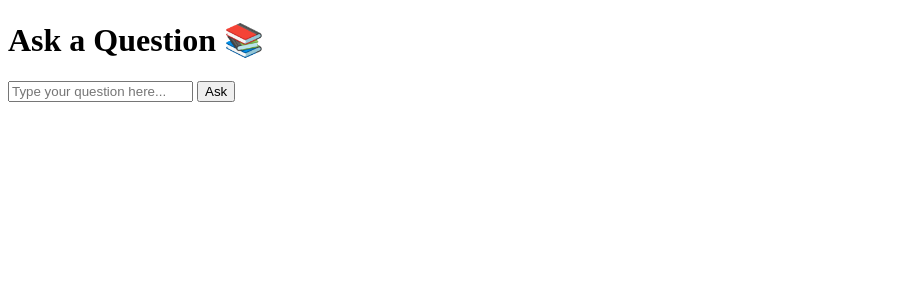
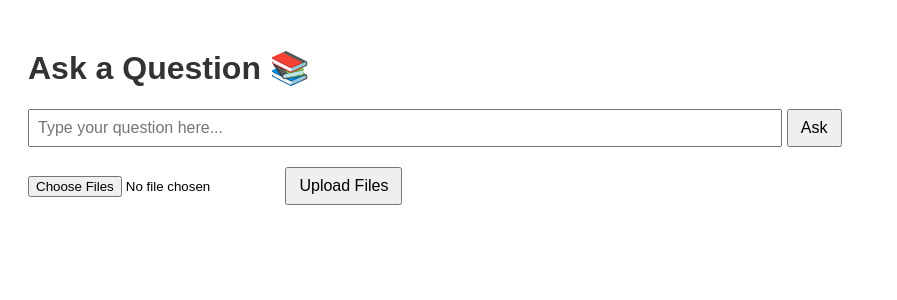
Before and after one commit to SidharthSNair/Finance_Rag_Project, a FastAPI app: page / in a window 1280 px wide. Shown: the top 300 px of the page, without its empty margins (0-897 px from the left). Run offline with FastAPI, Linux system fonts and the light colour scheme.

Commit message:
feat: Implement document upload, ingestion, and QA chain with LCEL and Ollama

```diff
--- a/backend/main.py
+++ b/backend/main.py
@@ -1,17 +1,24 @@
 import os
+import shutil
 
 
-from fastapi import FastAPI, Request, Form
-from fastapi.responses import HTMLResponse
+from fastapi import FastAPI, Request, Form, UploadFile, File
+from fastapi.responses import HTMLResponse, RedirectResponse
 from fastapi.templating import Jinja2Templates
 
 
-from chains.qa_chain import get_qa_chain
+#from chains.qa_chain import get_qa_chain
+from backend.chains.qa_lcel_chain import get_lcel_qa_chain
+from backend.agents.ingest_documents import ingest_uploaded_documents
+
 
 app = FastAPI()
 templates = Jinja2Templates(directory="frontend/templates")
 
-qa_chain = get_qa_chain()
+qa_chain = get_lcel_qa_chain()
+
+UPLOAD_DIR = os.path.abspath(os.path.join(os.path.dirname(__file__), "..", "uploaded_docs"))
+os.makedirs(UPLOAD_DIR, exist_ok=True)
 
 @app.get("/", response_class=HTMLResponse)
 def read_root(request: Request):
@@ -19,5 +26,19 @@ def read_root(request: Request):
 
 @app.post("/ask", response_class=HTMLResponse)
 def ask_question(request: Request, question: str = Form(...)):
-    response = qa_chain.run(question)
+    qa_chain = get_lcel_qa_chain()
+    response = qa_chain.invoke(question)
     return templates.TemplateResponse("index.html", {"request": request, "answer": response, "question": question})
+
+@app.post("/upload")
+async def upload_files(files: list[UploadFile] = File(...)):
+    for file in files:
+        file_path = os.path.join(UPLOAD_DIR, file.filename)
+        with open(file_path, "wb") as f:
+            shutil.copyfileobj(file.file, f)
+
+    # Ingest uploaded documents to vectorstore
+    ingest_uploaded_documents()
+
+    # Redirect to home page after upload
+    return RedirectResponse("/", status_code=303)
--- a/frontend/templates/index.html
+++ b/frontend/templates/index.html
@@ -2,16 +2,42 @@
 <html>
 <head>
     <title>Finance RAG QA</title>
+    <style>
+        body { font-family: Arial, sans-serif; padding: 20px; }
+        h1, h2 { color: #333; }
+        form { margin-bottom: 20px; }
+        input[type="text"] {
+            width: 60%;
+            padding: 8px;
+            font-size: 16px;
+        }
+        button {
+            padding: 8px 12px;
+            font-size: 16px;
+        }
+    </style>
 </head>
 <body>
     <h1>Ask a Question 📚</h1>
+
+    <!-- Question Form -->
     <form method="post" action="/ask">
         <input type="text" name="question" placeholder="Type your question here..." required>
         <button type="submit">Ask</button>
     </form>
-    {% if answer %}
+
+    <!-- Upload Files -->
+    <form method="post" action="/upload" enctype="multipart/form-data">
+        <input type="file" name="files" multiple required>
+        <button type="submit">Upload Files</button>
+    </form>
+
+    {% if question %}
         <h2>Question:</h2>
         <p>{{ question }}</p>
+    {% endif %}
+
+    {% if answer %}
         <h2>Answer:</h2>
         <p>{{ answer }}</p>
     {% endif %}
```
Also changed, not shown: backend/agents/ingest_documents.py (+27 -5 lines), backend/chains/qa_lcel_chain.py (added, +40 -0 lines), 2 other files.
